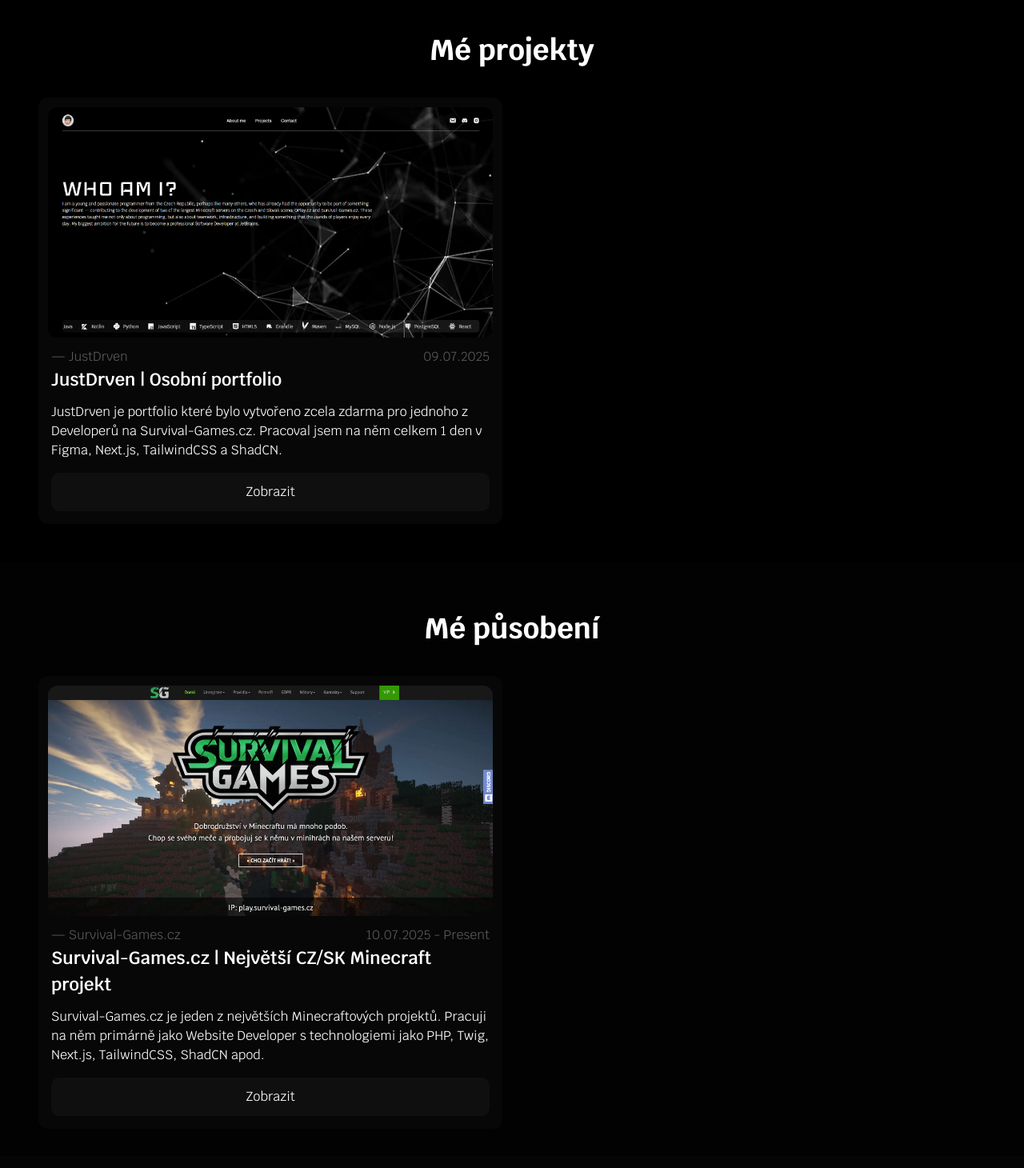
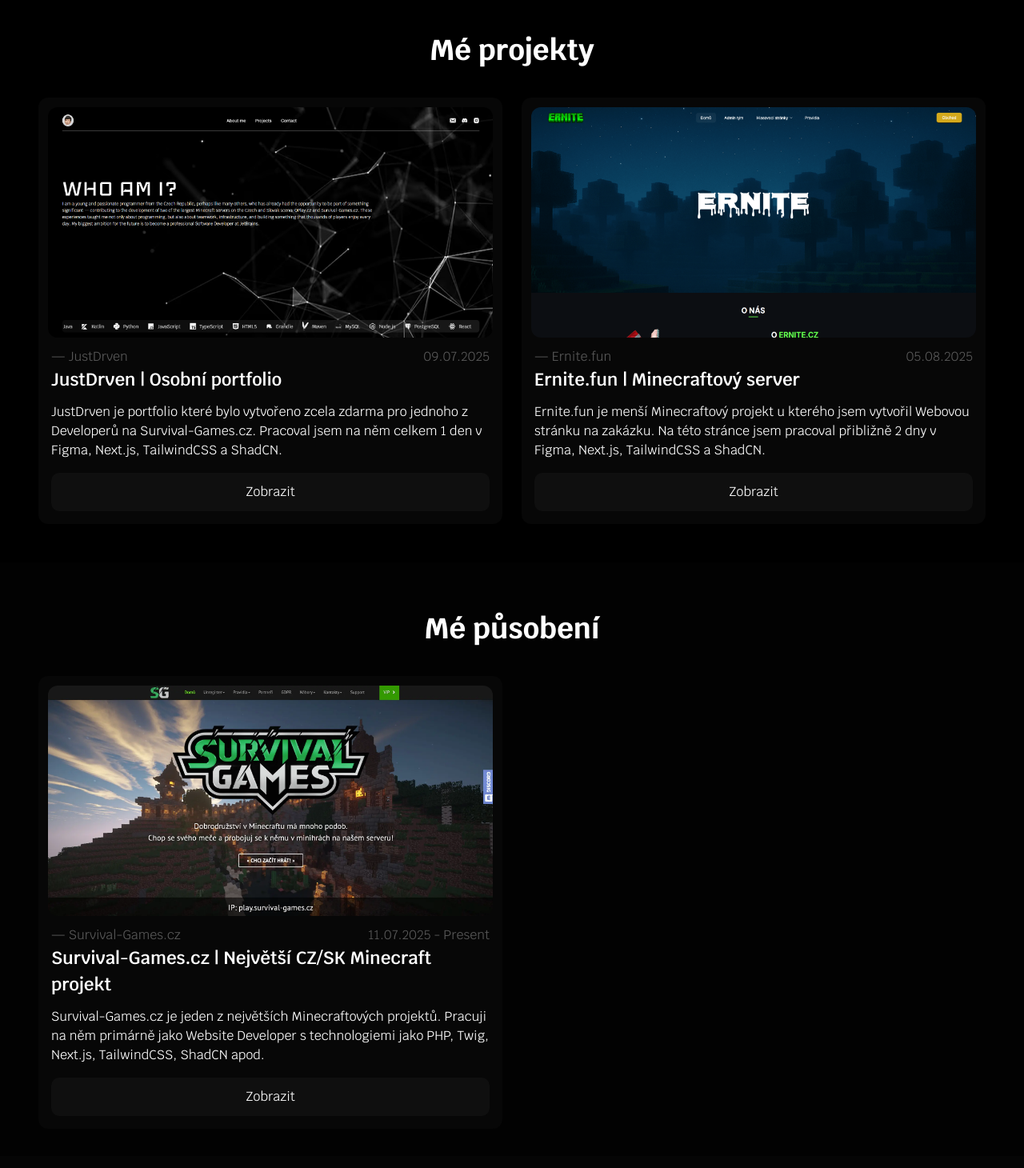
Before and after one commit to Sm1rkyea/portfolio, a Next.js app: page / in a window 1280 px wide. Shown: the part 820-2280 px from the top of the page at 80% size. Built offline with nearby package versions, Linux system fonts and the light colour scheme.

Commit message:
Added project

```diff
--- a/constants/projects.ts
+++ b/constants/projects.ts
@@ -8,12 +8,21 @@
         description: 'JustDrven je portfolio které bylo vytvořeno zcela zdarma pro jednoho z Developerů na Survival-Games.cz. Pracoval jsem na něm celkem 1 den v Figma, Next.js, TailwindCSS a ShadCN.',
         link: 'https://drven.vercel.app',
     },
+    {
+        id: 1,
+        date: '05.08.2025',
+        img: "/images/ernite.png",
+        project: 'Ernite.fun',
+        label: 'Minecraftový server',
+        description: 'Ernite.fun je menší Minecraftový projekt u kterého jsem vytvořil Webovou stránku na zakázku. Na této stránce jsem pracoval přibližně 2 dny v Figma, Next.js, TailwindCSS a ShadCN.',
+        link: 'https://ernite.fun',
+    },
 ]
 
 export const influenceList = [
     {
         id: 1,
-        date: '10.07.2025 - Present',
+        date: '11.07.2025 - Present',
         img: "/images/sg.png",
         project: 'Survival-Games.cz',
         role: 'Website Developer',
```
Also changed, not shown: public/images/ernite.png (added).
